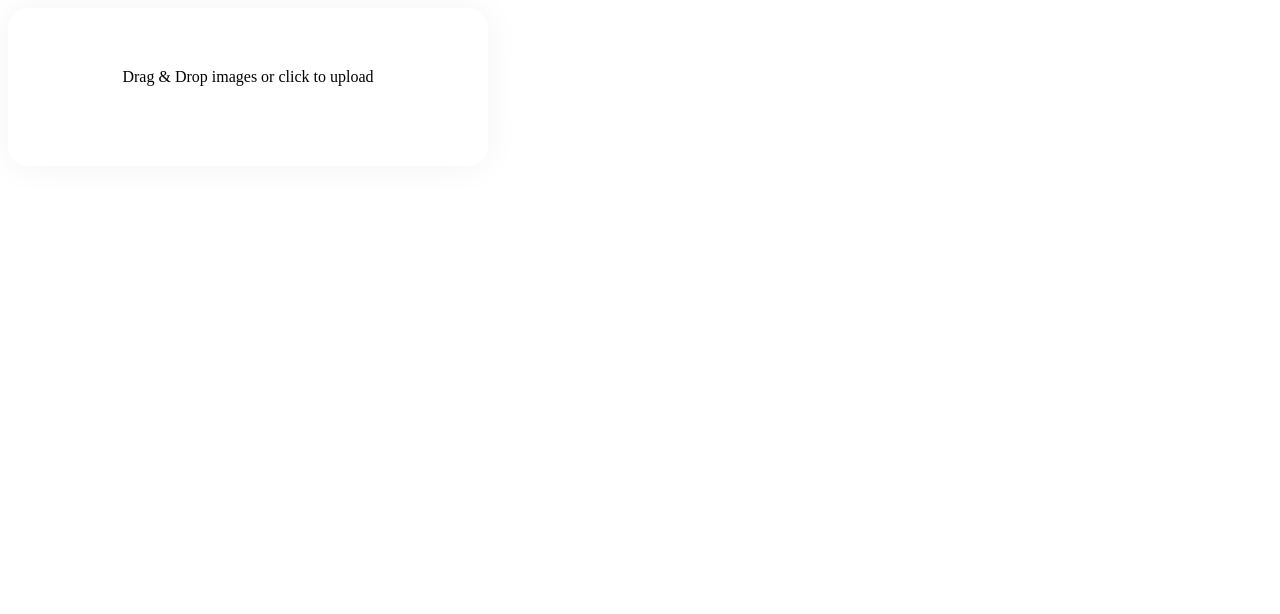
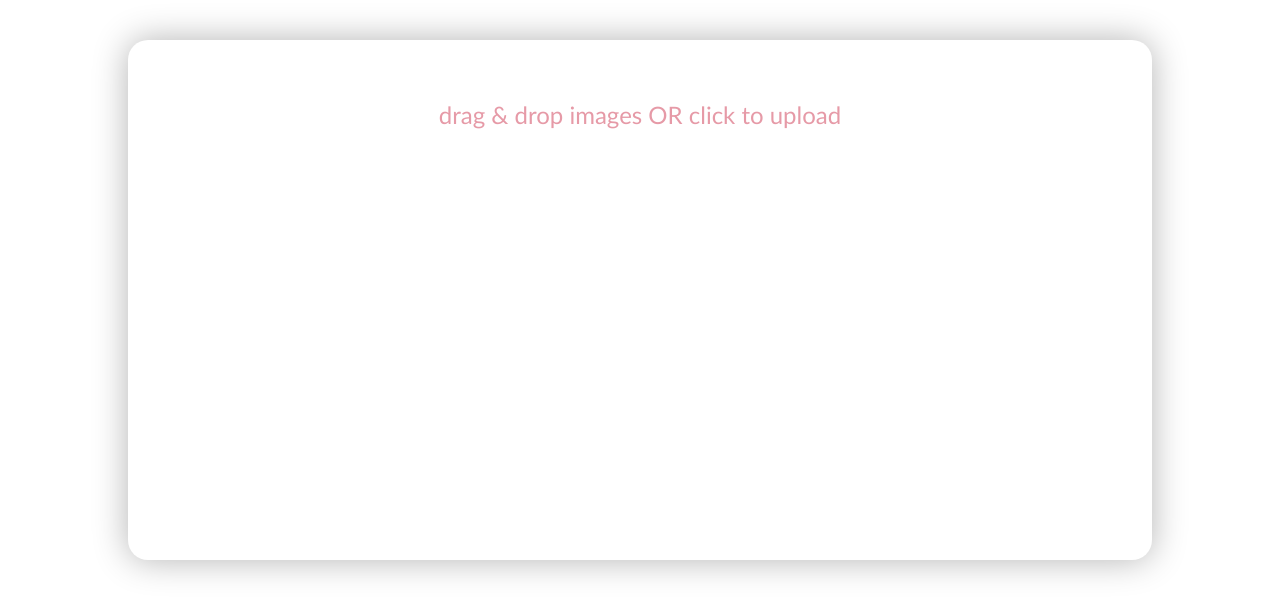
Before and after one commit to minimalMeh/Blob, a plain HTML site: page index.html in a window 1280 px wide. Drawn offline with Linux system fonts and the light colour scheme.

Commit message:
add styles

```diff
--- a/index.html
+++ b/index.html
@@ -9,7 +9,7 @@
 <body>
 <div id="drop-region">
     <div class="drop-message">
-        Drag & Drop images or click to upload
+        drag & drop images OR click to upload
     </div>
     <div id="image-preview"></div>
 </div>
--- a/style.css
+++ b/style.css
@@ -1,15 +1,29 @@
+body {
+    margin: 0 auto;
+    width:80%;
+}
+
+.drop-message {
+    color: rgb(230, 154, 167);
+    font-size: 18pt;
+    font-weight: 100;
+    font-family: 'Gill Sans', 'Gill Sans MT', Calibri, 'Trebuchet MS', sans-serif;
+}
+
 #drop-region {
+    margin-top: 40px;
+    height: 400px;
     background-color: #fff;
     border-radius:20px;
-    box-shadow:0 0 35px rgba(0,0,0,0.05);
-    width:400px;
+    box-shadow:0 0 35px rgba(0,0,0,.3);
     padding:60px 40px;
     text-align: center;
     cursor:pointer;
-    transition:.3s;
+    transition: .3s;
 }
+
 #drop-region:hover {
-    box-shadow:0 0 45px rgba(0,0,0,0.1);
+    box-shadow:0 0 45px rgba(0,0,0,.4);
 }
 
 #image-preview {
@@ -24,8 +38,8 @@
 }
 
 #image-preview .image-view img {
-    max-width: 100px;
-    max-height: 100px;
+    max-width: 150px;
+    max-height: 150px;
 }
 
 #image-preview .overlay {
@@ -35,5 +49,5 @@
     top: 0;
     right: 0;
     z-index: 2;
-    background: rgba(255,255,255,0.5);
+    background: rgba(255,255,255,0.2);
 }
```
